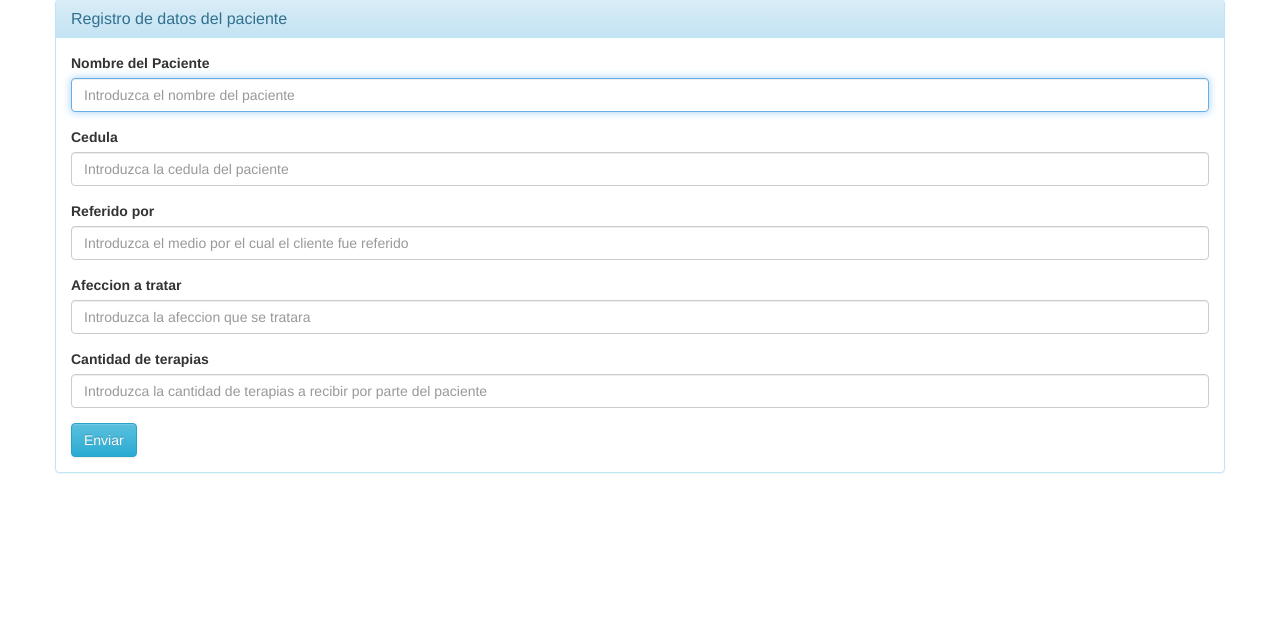
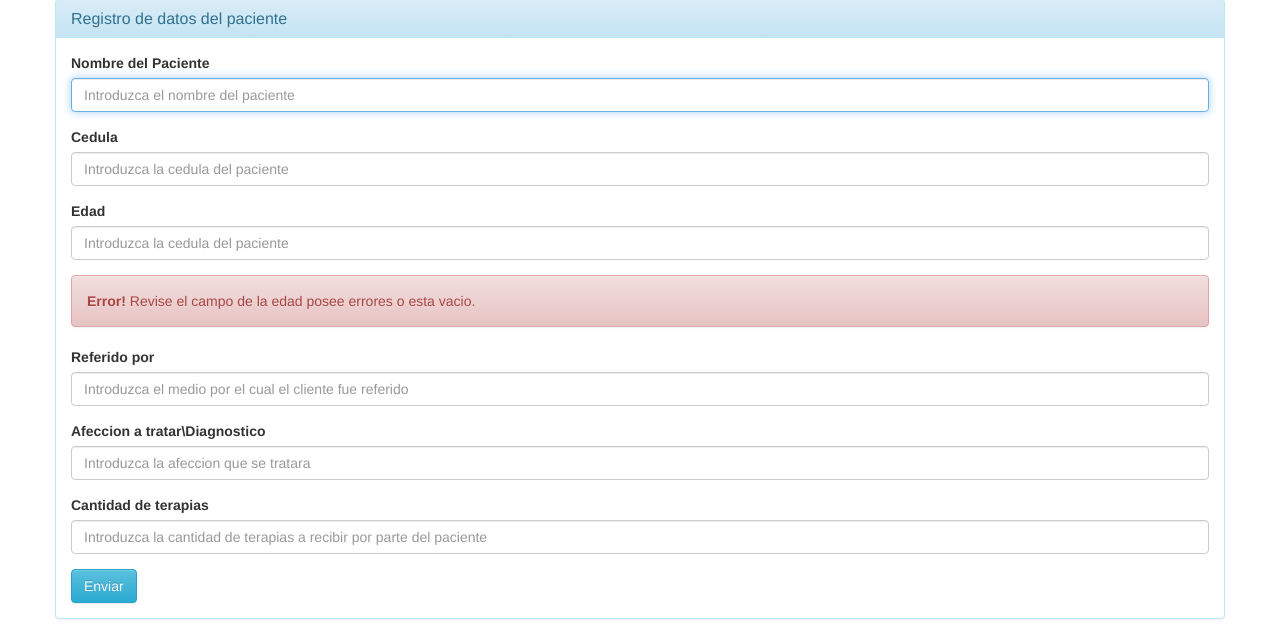
Before and after one commit to iglesiasdan/milivwebsite, a PHP site: page /registro_paciente.php in a window 1280 px wide. Shown: the part 247-886 px from the top of the page. Before the commit the page ends 720 px from the top, so only its background shows below. Run offline with PHP 8.4, Linux system fonts and the light colour scheme; some libraries are stand-ins or nearby versions.

Commit message:
anadi campo y alerta para la edad del paciente

```diff
--- a/views/registro_paciente.php
+++ b/views/registro_paciente.php
@@ -65,9 +65,15 @@ $('#enviar').on("click",function(){
       var terapias = $("#n_terapias").val();
       var ced = $("#cedula").val();
       var afexion = $("#afeccion").val();
+      var age = $("#edad").val();
       $( "#alert_nombre" ).hide();
       if(nombre == ""){
             $( "#alert_nombre" ).show();
+            return;
+          }
+      $( "#alert_edad" ).hide();
+      if(age == ""){
+            $( "#alert_edad" ).show();
             return;
           }
       $( "#alert_cedula" ).hide();
@@ -206,7 +212,15 @@ $('#enviar').on("click",function(){
                     <strong>Error!</strong> Revise el campo de la cedula posee errores o esta vacio.
               </div>
 
-                <div class="form-group" id="referencia">
+               <div class="form-group" id="edad">
+                  <label for="edad">Edad</label>
+                  <input name="edad" type="text" class="form-control" id="edad" data-rule-required="true" placeholder="Introduzca la cedula del paciente">
+                </div>
+                <div id="alert_edad" class="alert alert-danger">
+                    <strong>Error!</strong> Revise el campo de la edad posee errores o esta vacio.
+              </div>
+
+                <div class="form-group" id="referidop">
                   <label for="referidop">Referido por</label>
                   <input name="referidop" type="text" class="form-control" id="referidop" data-rule-required="true" placeholder="Introduzca el medio por el cual el cliente fue referido">
                 </div>
@@ -214,8 +228,9 @@ $('#enviar').on("click",function(){
                     <strong>Error!</strong> Revise el campo del medio por el cual fue referido el paciente posee errores o esta vacio.
               </div>
 
-              <div class="form-group" id="referencia">
-                  <label for="afeccion">Afeccion a tratar</label>
+
+              <div class="form-group" id="afeccion">
+                  <label for="afeccion">Afeccion a tratar\Diagnostico</label>
                   <input name="afeccion" type="text" class="form-control" id="afeccion" data-rule-required="true" placeholder="Introduzca la afeccion que se tratara">
                 </div>
                 <div id="alert_afeccion" class="alert alert-danger">
```
